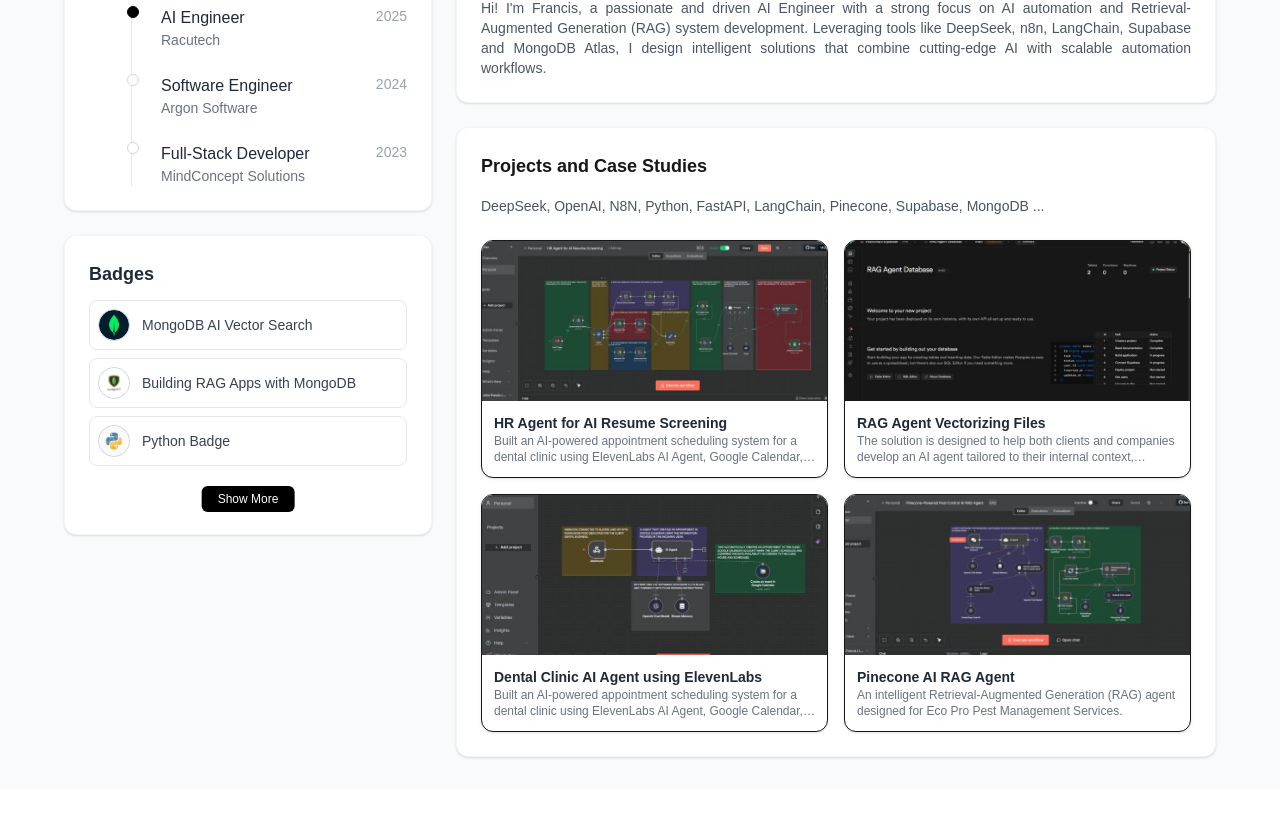
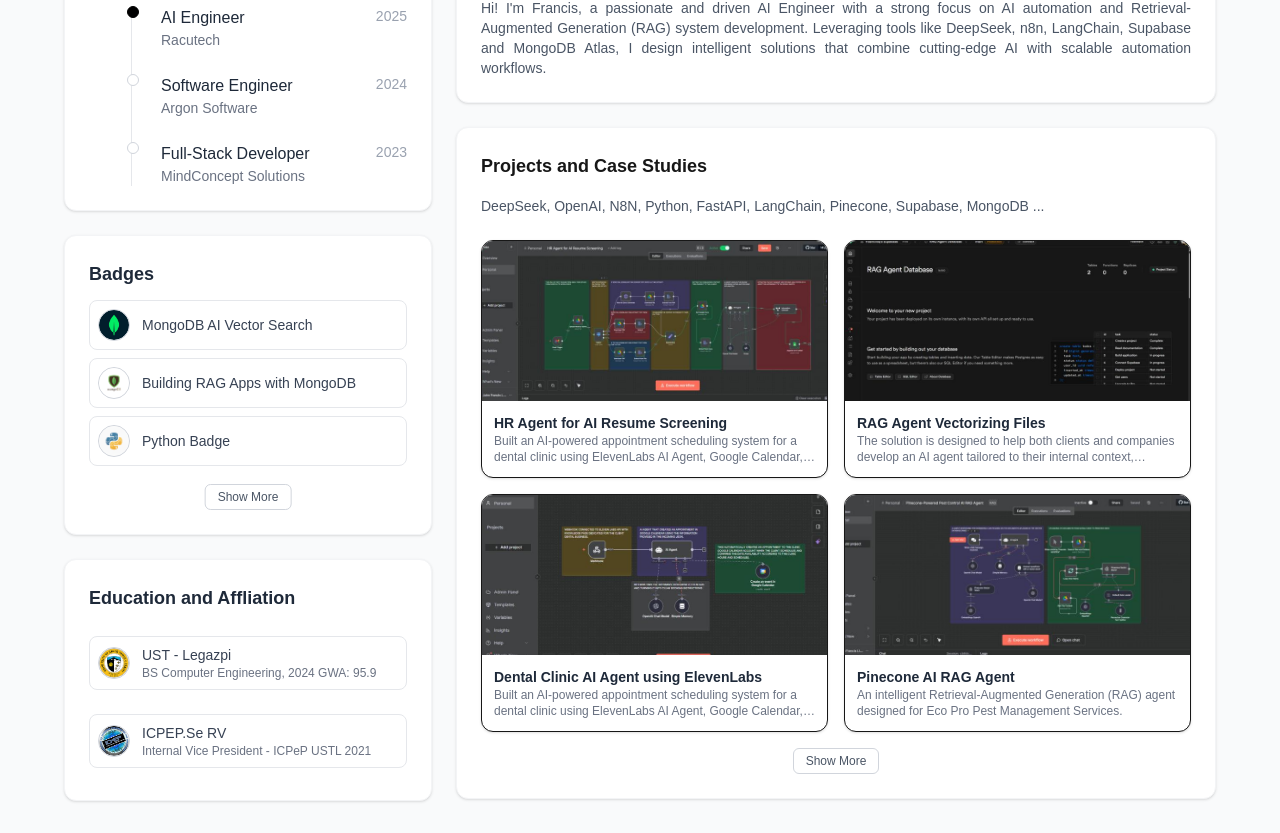
Before and after one commit to fraanciisq/next-port, a Next.js app: page / in a window 1280 px wide. Shown: the part 293-1126 px from the top of the page. Before the commit the page ends 1082 px from the top, so only its background shows below. Built offline with nearby package versions, Linux system fonts and the light colour scheme.

Commit message:
feat: education-affliation

```diff
--- a/pages/components/Badges.tsx
+++ b/pages/components/Badges.tsx
@@ -53,7 +53,7 @@
       <div className="absolute bottom-0 left-1/2 transform -translate-x-1/2">
         <Link
           href="/about"
-          className="text-xs px-4 py-1.5 rounded-md bg-black text-white hover:bg-gray-800 transition"
+          className="inline-block text-xs px-3 py-1 border border-gray-300 rounded-md text-gray-600 hover:bg-gray-100 transition"
         >
           Show More
         </Link>
--- /dev/null
+++ b/pages/components/Certificates.tsx
@@ -0,0 +1,7 @@
+import React from 'react'
+
+export default function Certificates() {
+  return (
+    <div>Certificates</div>
+  )
+}
--- /dev/null
+++ b/pages/components/Education.tsx
@@ -0,0 +1,73 @@
+"use client";
+import React from "react";
+import Link from "next/link";
+
+const education = [
+  {
+    name: "UST - Legazpi",
+    icon: "/icons/ust-logo.png",
+    details: "BS Computer Engineering, 2024 GWA: 95.9",
+  },
+];
+
+const projects = [
+  {
+    name: "ICPEP.Se RV",
+    icon: "/icons/icpep.webp",
+    details: "Internal Vice President - ICPeP USTL 2021",
+  },
+];
+
+export default function Education() {
+  return (
+    <div className="relative space-y-6 pb-2">
+        <h3 className="text-lg font-semibold text-gray-800">Education and Affliation </h3>
+
+      {/* Education Section */}
+      <div className="space-y-2">
+        {education.map((edu) => (
+          <div
+            key={edu.name}
+            className="flex items-center gap-3 p-2 rounded-lg border border-gray-200 bg-white hover:bg-gray-50 transition"
+          >
+            <div className="w-8 h-8 rounded-full bg-gray-100 flex items-center justify-center border border-gray-300 overflow-hidden">
+              <img
+                src={edu.icon}
+                alt={edu.name}
+                className="w-full h-full object-cover rounded-full"
+              />
+            </div>
+
+            <div className="text-sm text-gray-700">
+              <p className="font-medium">{edu.name}</p>
+              <p className="text-xs text-gray-500">{edu.details}</p>
+            </div>
+          </div>
+        ))}
+      </div>
+
+      {/* Project Section — positioned closer */}
+      <div className="space-y-2">
+        {projects.map((project) => (
+          <div
+            key={project.name}
+            className="flex items-center gap-3 p-2 rounded-lg border border-gray-200 bg-white hover:bg-gray-50 transition"
+          >
+            <div className="w-8 h-8 rounded-full bg-gray-100 flex items-center justify-center border border-gray-300 overflow-hidden">
+              <img
+                src={project.icon}
+                alt={project.name}
+                className="w-full h-full object-cover rounded-full"
+              />
+            </div>
+
+            <div className="text-sm text-gray-700">
+              <p className="font-medium">{project.name}</p>
+              <p className="text-xs text-gray-500">{project.details}</p>
+            </div>
+          </div>
+        ))}
+      </div>
+    </div>
+  );
+}
--- a/pages/index.tsx
+++ b/pages/index.tsx
@@ -6,6 +6,8 @@
 import { ExperienceList, Experience } from "./components/ExperienceList";
 import ProjectsCard from "./components/Projects";
 import Badges from "./components/Badges";
+import Link from "next/link";
+import Education from "./components/Education";
 
 const experiences: Experience[] = [
   { title: "AI Engineer", org: "Racutech", year: "2025" },
@@ -36,6 +38,10 @@
             <Card>
               <Badges />
             </Card>
+
+            <Card>
+              <Education />
+            </Card>
           </div>
 
           {/* Projects Section */}
@@ -47,9 +53,11 @@
                 Hi! I'm Francis, a passionate and driven AI Engineer with a strong focus on AI automation and Retrieval-Augmented Generation (RAG) system development. Leveraging tools like DeepSeek, n8n, LangChain, Supabase and MongoDB Atlas, I design intelligent solutions that combine cutting-edge AI with scalable automation workflows.
               </p>
             </Card>
+<Card>
+  <h2 className="text-lg font-semibold mb-4">
+    Projects and Case Studies
+  </h2>
 
-        <Card>
-  <h2 className="text-lg font-semibold mb-4">Projects and Case Studies</h2>
   <div className="text-sm text-gray-600 mb-4">
     DeepSeek, OpenAI, N8N, Python, FastAPI, LangChain, Pinecone, Supabase, MongoDB ...
   </div>
@@ -58,26 +66,40 @@
     projects={[
       {
         title: "HR Agent for AI Resume Screening",
-        description: "Built an AI-powered appointment scheduling system for a dental clinic using ElevenLabs AI Agent, Google Calendar, and n8n.",
+        description:
+          "Built an AI-powered appointment scheduling system for a dental clinic using ElevenLabs AI Agent, Google Calendar, and n8n.",
         image: "/images/hr-ai.jpg",
       },
       {
         title: "RAG Agent Vectorizing Files",
-        description: "The solution is designed to help both clients and companies develop an AI agent tailored to their internal context, allowing the system to provide more accurate, domain-specific responses while streamlining automation and knowledge management.",
+        description:
+          "The solution is designed to help both clients and companies develop an AI agent tailored to their internal context, allowing the system to provide more accurate, domain-specific responses while streamlining automation and knowledge management.",
         image: "/images/rag-supabase.jpg",
       },
       {
         title: "Dental Clinic AI Agent using ElevenLabs",
-        description: "Built an AI-powered appointment scheduling system for a dental clinic using ElevenLabs AI Agent, Google Calendar, and n8n.",
+        description:
+          "Built an AI-powered appointment scheduling system for a dental clinic using ElevenLabs AI Agent, Google Calendar, and n8n.",
         image: "/images/dental-ai.jpg",
       },
       {
         title: "Pinecone AI RAG Agent",
-        description: "An intelligent Retrieval-Augmented Generation (RAG) agent designed for Eco Pro Pest Management Services.",
+        description:
+          "An intelligent Retrieval-Augmented Generation (RAG) agent designed for Eco Pro Pest Management Services.",
         image: "/images/pinecone-rag.jpg",
       },
     ]}
   />
+
+  {/* "Show More" button centered below the projects */}
+  <div className="flex justify-center mt-4">
+    <Link
+      href="/about"
+      className="inline-block text-xs px-3 py-1 border border-gray-300 rounded-md text-gray-600 hover:bg-gray-100 transition"
+    >
+      Show More
+    </Link>
+  </div>
 </Card>
           </div>
         </div>
```
Also changed, not shown: public/icons/icpep.webp (added), public/icons/ust-logo.png (added).
